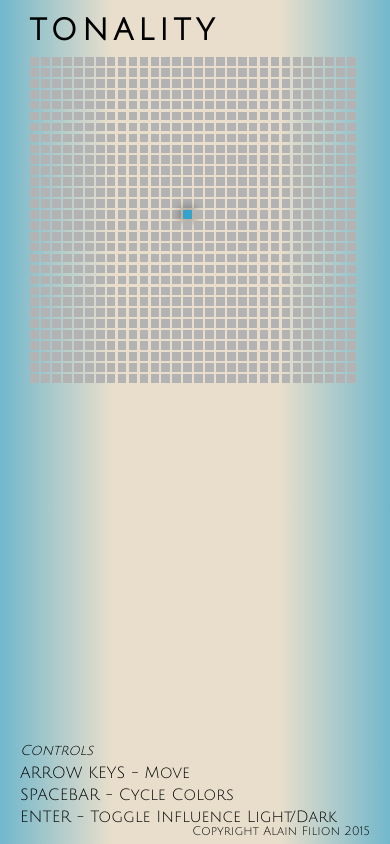
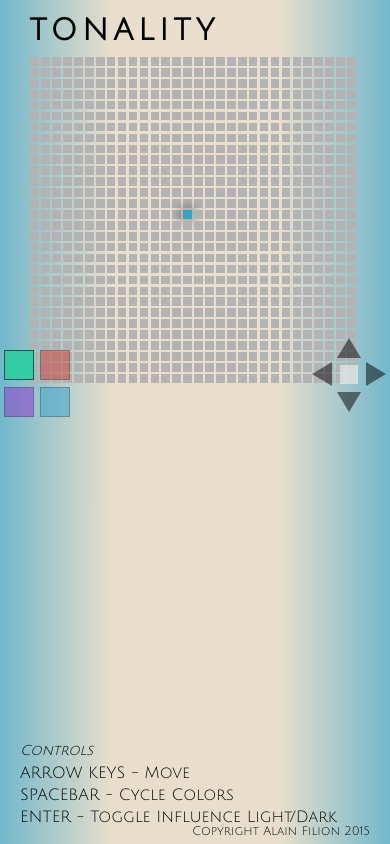
Before and after one commit to fili0058/Tonality, a Node server app: page / in a window 390 px wide. Run offline with Node 20, Linux system fonts and the light colour scheme; data that the repository does not hold is empty; some libraries are stand-ins or nearby versions.

Commit message:
testing mobile controls -looking good/dont work at all

```diff
--- a/public/javascripts/script.js
+++ b/public/javascripts/script.js
@@ -33,8 +33,8 @@ $(".wBorder div").css("background-color", "hsl(" + cColorNum + ', 60%, 50%)');
 refreshLocal();
                         //refreshes the entire grid by calling to the node app which finds all the info from the database
                         $.ajax({
-                                //url: 'http://localhost:5000/refresh',
-                                url: 'http://tonality.herokuapp.com/refresh',
+                                url: 'http://localhost:5000/refresh',
+                                //url: 'http://tonality.herokuapp.com/refresh',
 
                                    type: 'POST',
                                    cache: false,
@@ -254,8 +254,8 @@ refreshLocal();
 
 
                    $.ajax({
-            //url: 'http://localhost:5000/modify',
-            url: 'http://tonality.herokuapp.com/modify',
+            url: 'http://localhost:5000/modify',
+            //url: 'http://tonality.herokuapp.com/modify',
 
                        type: 'POST',
                        cache: false,
--- a/public/stylesheets/style.css
+++ b/public/stylesheets/style.css
@@ -133,3 +133,120 @@ em{
         font-size: 9px;
     }
 }
+
+.arrows{
+  position: fixed;
+  width: 19%;
+  padding-bottom: 19%;
+  top: 40%;
+  right: 1%;
+  /*background-color: rgba(22,220,35,0.3);*/
+}
+
+.leftA{
+    position:absolute;
+    left:0;
+    top:33.33%;
+    width: 0;
+	height: 0;
+	border-top: 3.33vw solid transparent;
+	border-bottom: 3.33vw solid transparent;
+	border-right: 5.3vw solid rgba(0,0,0,0.5);
+}
+
+.rightA{
+    position:absolute;
+    right:0;
+    top:33.33%;
+    width: 0;
+	height: 0;
+	border-top: 3.33vw solid transparent;
+	border-bottom: 3.33vw solid transparent;
+	border-left: 5.3vw solid rgba(0,0,0,0.5);
+}
+
+.downA{
+    position:absolute;
+    bottom:0;
+    left:33.33%;
+    width: 0;
+	height: 0;
+	border-left: 3.33vw solid transparent;
+	border-right: 3.33vw solid transparent;
+	border-top: 5.3vw solid rgba(0,0,0,0.5);
+}
+
+.upA{
+    position:absolute;
+    top:0;
+    left:33.33%;
+    width: 0;
+	height: 0;
+	border-left: 3.33vw solid transparent;
+	border-right: 3.33vw solid transparent;
+	border-bottom: 5.3vw solid rgba(0,0,0,0.5);
+}
+
+.darkLight{
+    position:absolute;
+    width:25%;
+    padding-bottom:25%;
+    left: 37.495%;
+    top:37.495%;
+    /*border-radius:50%;*/
+    background-color: rgba(255,255,255,0.5);
+}
+
+
+.colorSquares{
+    position:fixed;
+    left:1%;
+    top:41.5%;
+    width:17%;
+    padding-bottom:17%;
+    /*background-color:rgba(0,0,0,.2);*/
+}
+
+.greenS{
+    position:absolute;
+    left:0;
+    top:0;
+    width:42%;
+    padding-bottom:42%;
+    background-color: hsl(164, 60%, 50%);
+    border: 0.4vw solid rgba(0, 0, 0, 0.55);
+}
+
+.orangeS{
+    position:absolute;
+    right:0;
+    top:0;
+    width:42%;
+    padding-bottom:42%;
+    background-color: hsl(5, 60%, 50%);
+    border: 0.4vw solid rgba(0, 0, 0, 0.55);
+    opacity: 0.5;
+}
+
+.purpleS{
+    position:absolute;
+    left:0;
+    bottom:0;
+    width:42%;
+    padding-bottom:42%;
+    background-color: hsl(276, 60%, 50%);
+    border: 0.4vw solid rgba(0, 0, 0, 0.55);
+    opacity: 0.5;
+}
+
+.blueS{
+    position:absolute;
+    right:0;
+    bottom:0;
+    width:42%;
+    padding-bottom:42%;
+    background-color: hsl(196, 60%, 50%);
+    border: 0.4vw solid rgba(0, 0, 0, 0.55);
+    opacity: 0.5;
+
+}
--- a/views/index.jade
+++ b/views/index.jade
@@ -138,4 +138,16 @@ block content
 
             p(class="controls") <em>Controls</em><br>ARROW KEYS - Move<br>SPACEBAR - Cycle Colors<br>ENTER - Toggle Influence Light/Dark
 
+            div(class="colorSquares")
+                div(class="greenS")
+                div(class="orangeS")
+                div(class="purpleS")
+                div(class="blueS")
+            div(class="arrows")
+                div(class="leftA")
+                div(class="rightA")
+                div(class="upA")
+                div(class="downA")
+                div(class="darkLight")
+
             p(class="copyright") Copyright Alain Filion 2015
--- a/views/layout.jade
+++ b/views/layout.jade
@@ -2,6 +2,7 @@ doctype html
 html
 
   head
+    <!--stops the mobile device from zooming with touch input__source: David Walsh -->
     meta(name='viewport' content='width=device-width, initial-scale=1, maximum-scale=1, user-scalable=0')
     title= title
     link(href='http://fonts.googleapis.com/css?family=Julius+Sans+One' rel='stylesheet' type='text/css')
```
